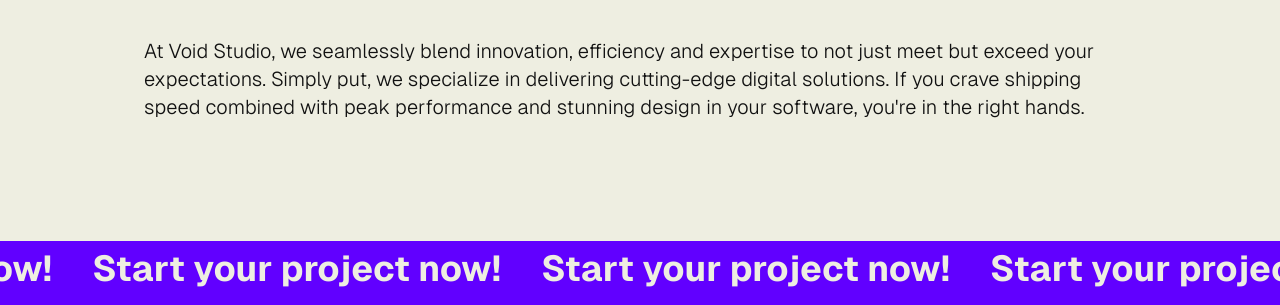
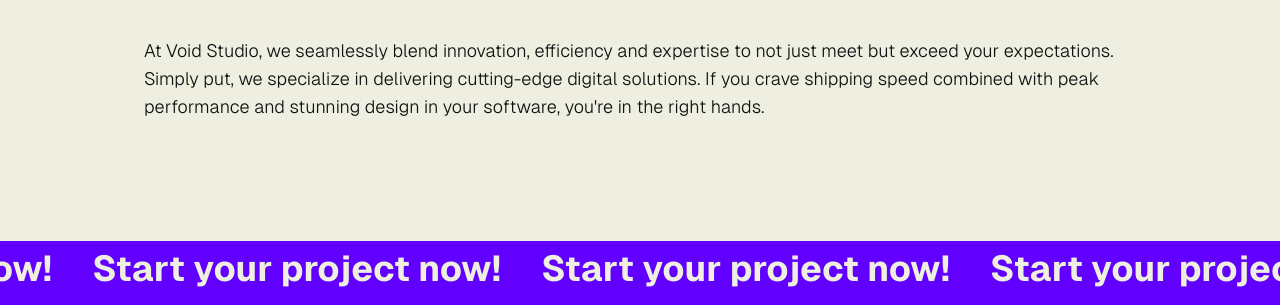
Before and after one commit to V01d-Studio/landing-2024, an Astro site: page / in a window 1280 px wide. Shown: the part 495-800 px from the top of the page. Built offline with nearby package versions, Linux system fonts and the light colour scheme; Astro itself is replaced by a stand-in of ours; what tailwindcss-fluid-type would draw is missing.

Commit message:
Update(UI): styles

```diff
--- a/src/layouts/Layout.astro
+++ b/src/layouts/Layout.astro
@@ -25,7 +25,7 @@
       src="/plausible/js/script.js"></script>
     <title>{title}</title>
   </head>
-  <body class="">
+  <body class="overflow-x-hidden">
     <slot />
   </body>
 </html>
--- a/src/styles/global.css
+++ b/src/styles/global.css
@@ -15,7 +15,7 @@
 }
 
 html {
-  @apply font-sans text-midnight bg-paperwhite font-light;
+  @apply font-sans text-midnight bg-paperwhite font-light overscroll-y-contain;
   scroll-behavior: smooth;
 }
 
@@ -38,5 +38,32 @@
   @apply text-3xl;
 }
 p {
-  @apply text-xl;
+  @apply text-lg;
 }
+
+:root {
+  --primary: #eeeee1;
+  --secondary: #111111;
+}
+
+/* Firefox */
+* {
+  scrollbar-width: thin;
+  scrollbar-color: var(--secondary) var(--primary);
+}
+
+/* Chrome, Edge, and Safari */
+*::-webkit-scrollbar {
+  width: 15px;
+}
+
+*::-webkit-scrollbar-track {
+  background: var(--primary);
+  border-radius: 5px;
+}
+
+*::-webkit-scrollbar-thumb {
+  background-color: var(--secondary);
+  border-radius: 14px;
+  border: 3px solid var(--primary);
+}
```
